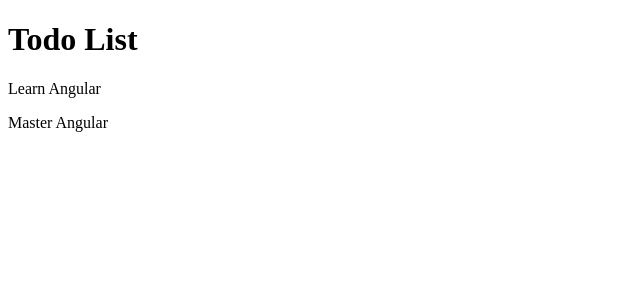
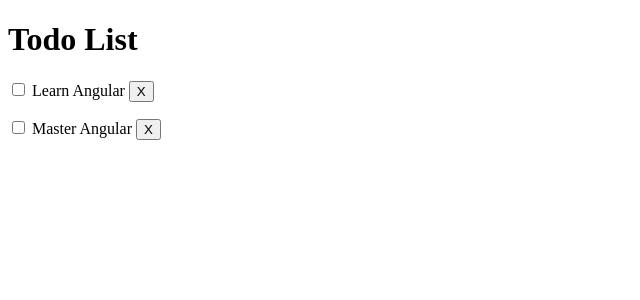
Before and after one commit to caudilci/AngularTodo, an Angular app: page / in a window 1280 px wide. Shown: the top 300 px of the page, without its empty margins (0-640 px from the left). Built offline with nearby package versions, Linux system fonts and the light colour scheme.

Commit message:
added completed checkbox and delete button

```diff
--- a/src/app/components/todo-item/todo-item.component.html
+++ b/src/app/components/todo-item/todo-item.component.html
@@ -1 +1,7 @@
-<p>{{ todo.title }}</p>
+<div>
+    <p>
+        <input type="checkbox"/>
+        {{ todo.title }}
+        <button class="delete">X</button>
+    </p>
+</div>
```
